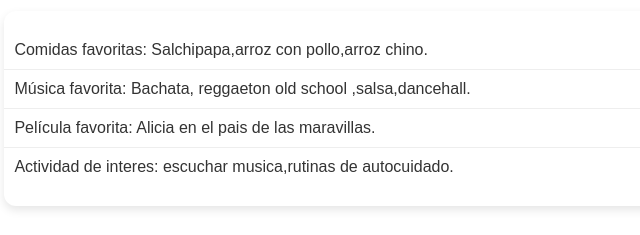
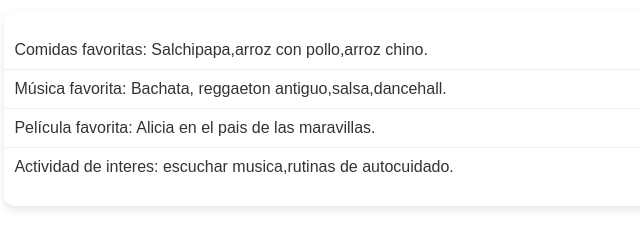
Before and after one commit to cookiemolinaj8-hue/TASK, a plain HTML site: page daniela.html in a window 1280 px wide. Shown: the part 307-542 px from the top of the page, 216-856 px from the left. Drawn offline with Linux system fonts and the light colour scheme.

Commit message:
DANIELA BENAVIDES

```diff
--- a/daniela.html
+++ b/daniela.html
@@ -19,7 +19,7 @@
 <h3>Mis gustos:</h3>
 <ul>
  <li>Comidas favoritas: Salchipapa,arroz con pollo,arroz chino.</li>
- <li>Música favorita: Bachata, reggaeton old school ,salsa,dancehall.</li>
+ <li>Música favorita: Bachata, reggaeton antiguo,salsa,dancehall.</li>
  <li>Película favorita: Alicia en el pais de las maravillas.</li>
  <li>Actividad de interes: escuchar musica,rutinas de autocuidado.</li>
 </ul>
```
